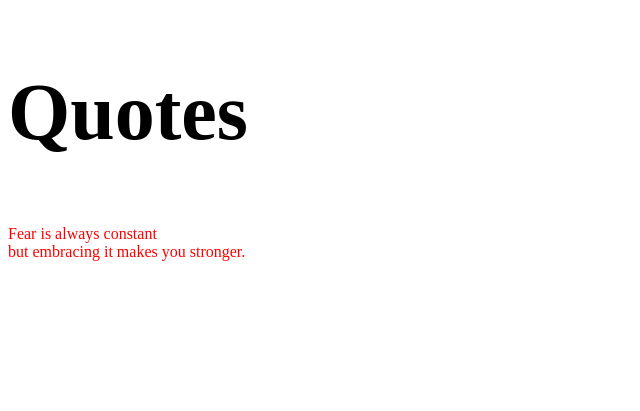
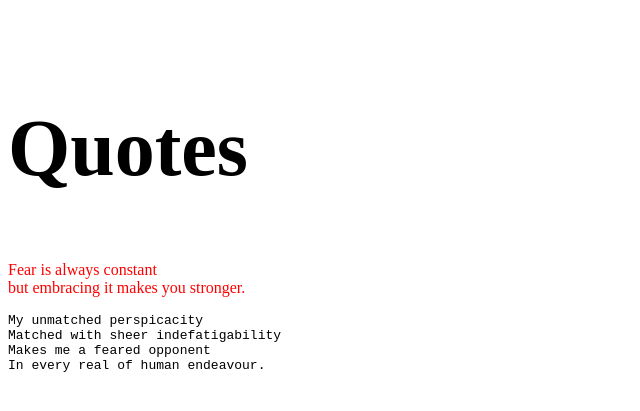
Before and after one commit to theoarch/MyWebsite, a plain HTML site: page index.html in a window 1280 px wide. Shown: the part 351-762 px from the top of the page, without its empty margins (0-640 px from the left). Drawn offline with Linux system fonts and the light colour scheme.

Commit message:
Update index.html

```diff
--- a/index.html
+++ b/index.html
@@ -13,8 +13,16 @@
   <img src="https://images.prismic.io/carwow/Zo5kyR5LeNNTw_H6_porsche-911-hybrid-2024-lhd-front34dynamic.jpg?auto=format&cs=tinysrgb&fit=clip&ixlib=rb-1.1.0&q=60&w=1920" alt="My logo" width="250" height="200">
 <img src="T logo.webp" width="200" height="200">
 <br>
-<h2 style="font-size:80px;" style="color:DodgerBlue;">Quotes</h2>
+<br>
+<br>
+<h2 style="font-size:80px;">Quotes</h2>
 
   <p style="color:red"> Fear is always constant<br>but embracing it makes you stronger.</p>
+
+<pre>My unmatched perspicacity
+Matched with sheer indefatigability
+Makes me a feared opponent
+In every real of human endeavour.</pre>
+
 </body>
 </html>
```
